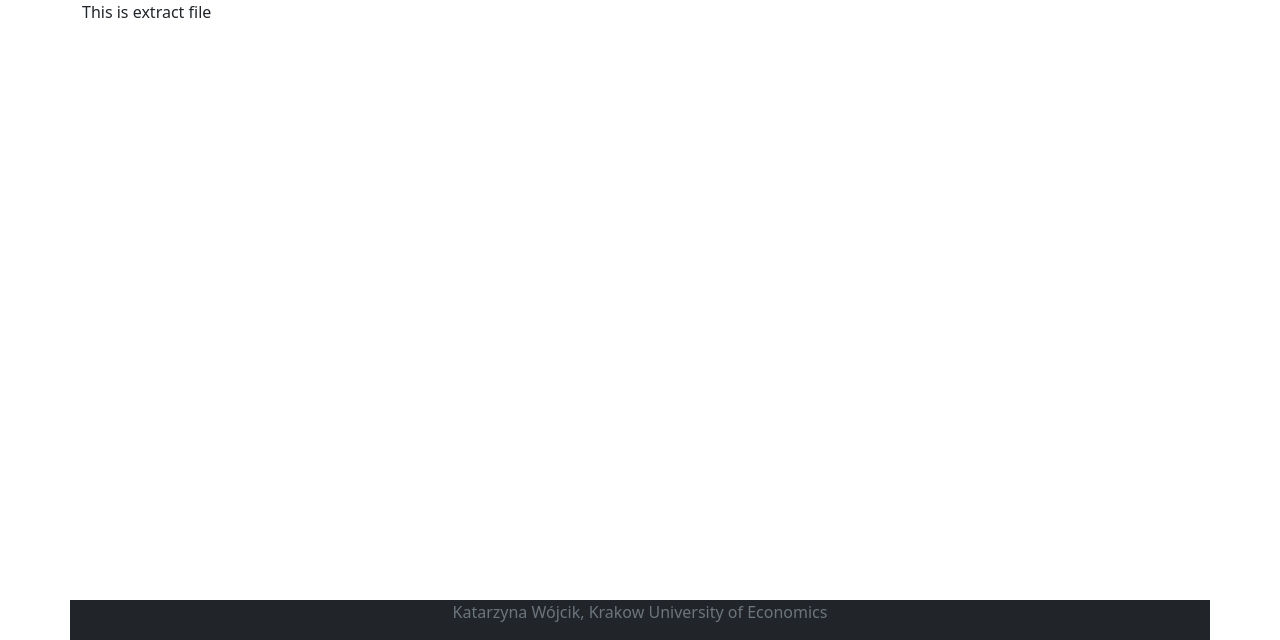
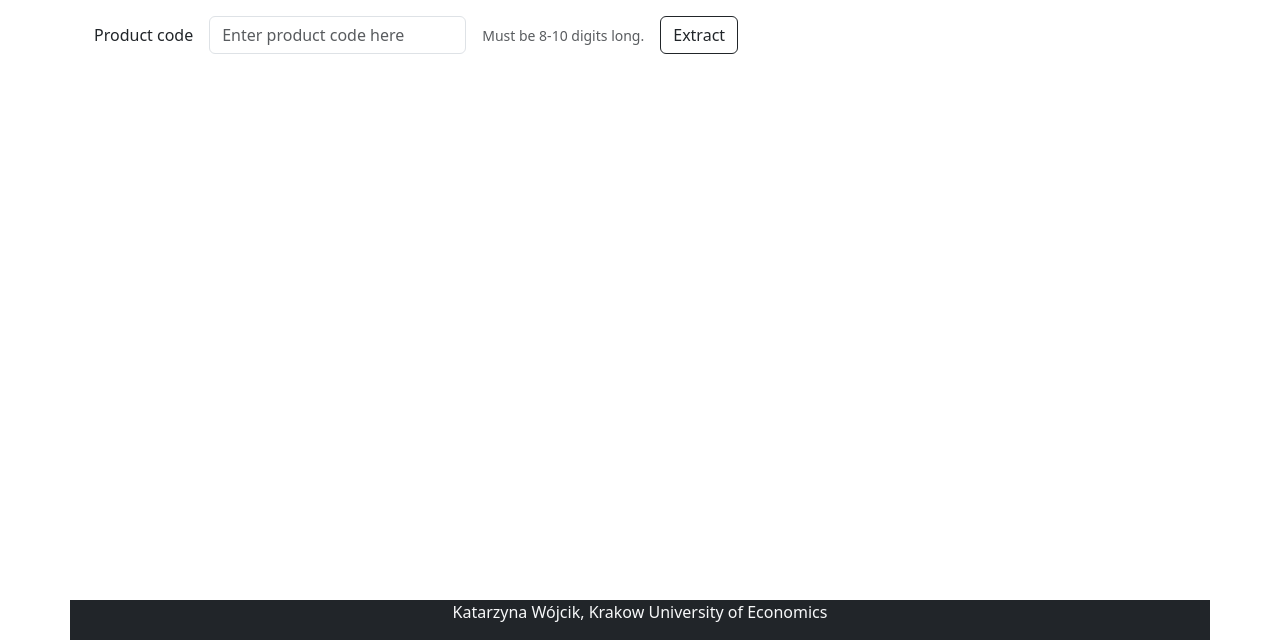
Before and after one commit to katwojuek/CeneoWebScraperAI11, a Flask app: page /extract in a window 1280 px wide. Shown: the part 160-800 px from the top of the page. Run offline with Flask 3, Linux system fonts and the light colour scheme.

Commit message:
2024-05-07 KW

```diff
--- a/app/routes.py
+++ b/app/routes.py
@@ -1,13 +1,29 @@
 from app import app
-from flask import render_template
+from flask import render_template, request, redirect, url_for
+import requests
+from bs4 import BeautifulSoup
+
 
 @app.route('/')
-@app.route('/index')
 def index():
     return render_template("index.html")
 
-@app.route('/extract')
+@app.route('/extract', methods=['GET', 'POST'])
 def extract():
+    if request.method == "POST":
+        product_id = request.form.get('product_id')
+        url = f"https://www.ceneo.pl/{product_id}#tab=reviews"
+        response = requests.get(url)
+        if response.status_code == requests.codes['ok']:
+            page_dom = BeautifulSoup(response.text, "html.parser")
+            try:
+                opinions_count = page_dom.select_one("a.product-review__link > span").get_text().strip()
+            except AttributeError:
+                opinions_count = 0
+            if opinions_count:
+                return redirect(url_for('product', product_id=product_id))
+            return render_template("extract.html", error = "Product has no opinions")
+        return render_template("extract.html", error = "Product does not exist")
     return render_template("extract.html")
 
 @app.route('/products')
--- a/app/templates/base.html
+++ b/app/templates/base.html
@@ -18,17 +18,17 @@
             <div class="collapse navbar-collapse" id="navbarSupportedContent">
                 <ul class="navbar-nav me-auto mb-2 mb-lg-0">
                     <li class="nav-item">
-                        <a class="nav-link" href=""><i class="bi bi-house-fill"></i> Main page</a>
+                        <a class="nav-link" href="{{ url_for('index') }}"><i class="bi bi-house-fill"></i> Main page</a>
                     </li>
                     <li class="nav-item">
-                        <a class="nav-link" href=""><i class="bi bi-cloud-download-fill"></i>
+                        <a class="nav-link" href="{{ url_for('extract') }}"><i class="bi bi-cloud-download-fill"></i>
 Extract opinions</a>
                     </li>
                     <li class="nav-item">
-                        <a class="nav-link" href=""><i class="bi bi-list-stars"></i> List of products</a>
+                        <a class="nav-link" href="{{ url_for('products') }}"><i class="bi bi-list-stars"></i> List of products</a>
                     </li>
                     <li class="nav-item">
-                        <a class="nav-link" href=""><i class="bi bi-person-circle"></i> About author</a>
+                        <a class="nav-link" href="{{ url_for('author') }}"><i class="bi bi-person-circle"></i> About author</a>
                     </li>
                 </ul>
             </div>
@@ -41,9 +41,9 @@ Extract opinions</a>
                     <p>This is base file</p>
                 {% endblock %}
             </div>
+        </div>
     </section>
-        </div>
-    <footer  class="container bg-dark text-secondary fixed-bottom text-center">
+    <footer  class="container bg-dark text-light fixed-bottom text-center">
         <p>Katarzyna Wójcik, Krakow University of Economics</p>
     </footer>
 </body>
--- a/app/templates/extract.html
+++ b/app/templates/extract.html
@@ -1,4 +1,28 @@
 {% extends "base.html" %}
 {% block content %}
-    <p>This is extract file</p>
+    {% if error is defined %}
+    <div class="alert alert-danger alert-dismissible fade show mt-3" role="alert">
+        <strong>Error!</strong> {{error}}
+        <button type="button" class="btn-close" data-bs-dismiss="alert" aria-label="Close"></button>
+    </div>
+    {% endif %}
+    <form class="container mt-3" method="POST" action="{{url_for('extract')}}">
+        <div class="row g-3 align-items-center">
+            <div class="col-auto">
+                <label for="product_id" class="col-form-label">Product code</label>
+            </div>
+            <div class="col-auto">
+                <input type="text" name="product_id" id="product_id" class="form-control" aria-describedby="product_idHelpInline" placeholder="Enter product code here" required>
+            </div>
+            <div class="col-auto">
+                <span id="product_idHelpInline" class="form-text">
+                    Must be 8-10 digits long.
+                </span>
+            </div>
+            <div class="col-auto">
+                <button type="submit" class="btn btn-outline-dark">Extract</button>
+            </div>
+        </div>
+
+    </form>
 {% endblock %}
```
